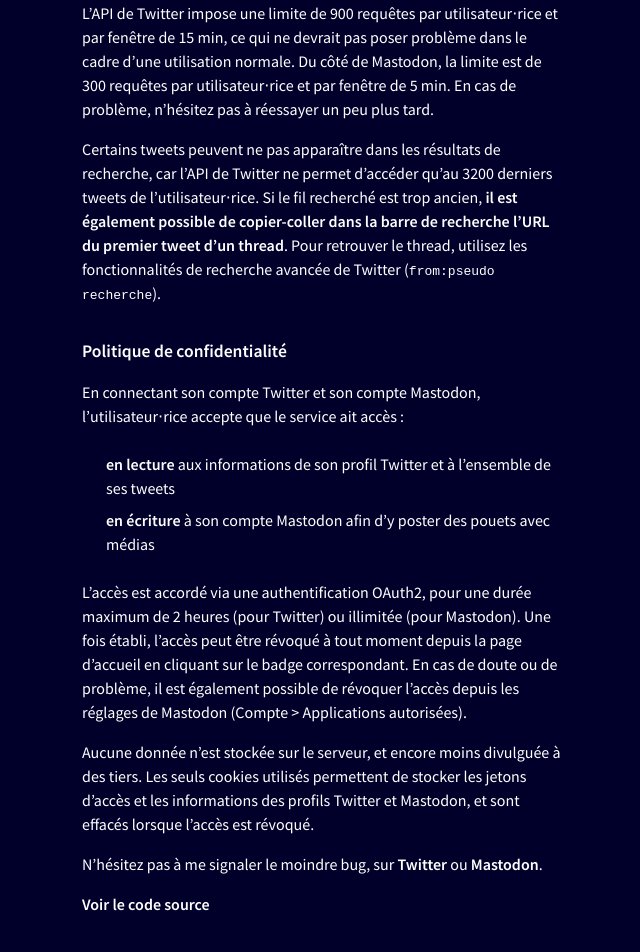
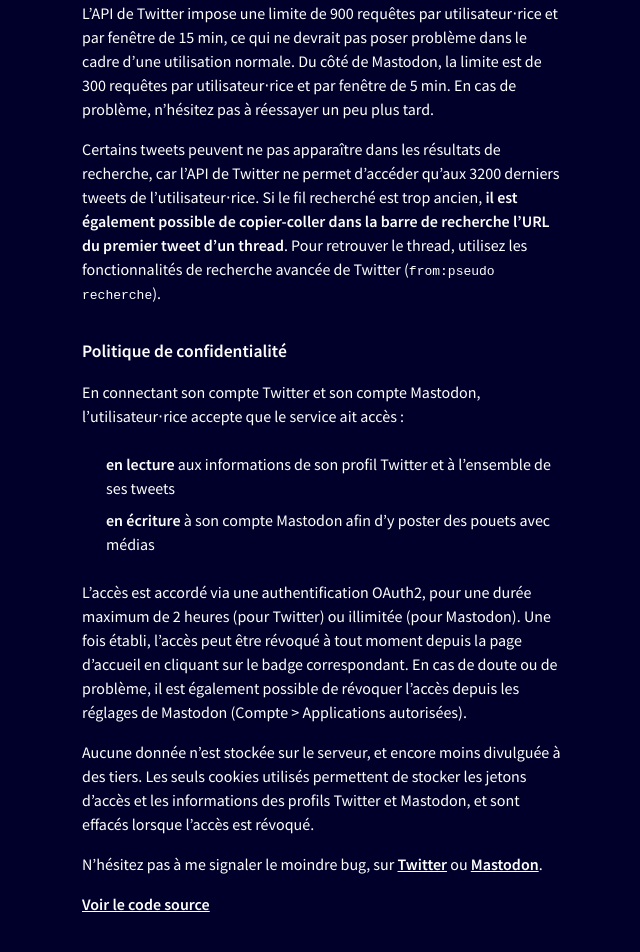
Before and after one commit to TomFevrier/threadstodon, a SvelteKit app: page /about in a window 1280 px wide. Shown: the part 440-1392 px from the top of the page, without its empty margins (318-958 px from the left). Built offline with nearby package versions, Linux system fonts and the light colour scheme; a small style sheet from the web is missing.

Commit message:
Fixing typo

```diff
--- a/src/routes/about/+page.svelte
+++ b/src/routes/about/+page.svelte
@@ -8,7 +8,7 @@
 
 	<p>L’API de Twitter impose une limite de 900&nbsp;requêtes par utilisateur⋅rice et par fenêtre de 15&nbsp;min, ce qui ne devrait pas poser problème dans le cadre d’une utilisation normale. Du côté de Mastodon, la limite est de 300&nbsp;requêtes par utilisateur⋅rice et par fenêtre de 5&nbsp;min. En cas de problème, n’hésitez pas à réessayer un peu plus tard.</p>
 
-	<p>Certains tweets peuvent ne pas apparaître dans les résultats de recherche, car l’API de Twitter ne permet d’accéder qu’au 3200 derniers tweets de l’utilisateur⋅rice. Si le fil recherché est trop ancien, <b>il est également possible de copier-coller dans la barre de recherche l’URL du premier tweet d’un thread</b>. Pour retrouver le thread, utilisez les fonctionnalités de recherche avancée de Twitter (<code>from:pseudo recherche</code>).
+	<p>Certains tweets peuvent ne pas apparaître dans les résultats de recherche, car l’API de Twitter ne permet d’accéder qu’aux 3200 derniers tweets de l’utilisateur⋅rice. Si le fil recherché est trop ancien, <b>il est également possible de copier-coller dans la barre de recherche l’URL du premier tweet d’un thread</b>. Pour retrouver le thread, utilisez les fonctionnalités de recherche avancée de Twitter (<code>from:pseudo recherche</code>).
 
 	<h4>Politique de confidentialité</h4>
 
@@ -35,6 +35,10 @@
 
 		p {
 			margin: 0;
+
+			a {
+				text-decoration: underline;
+			}
 		}
 
 		h4 {
```
Also changed, not shown: 1 other file (tests, documents, lock files or other folders).
